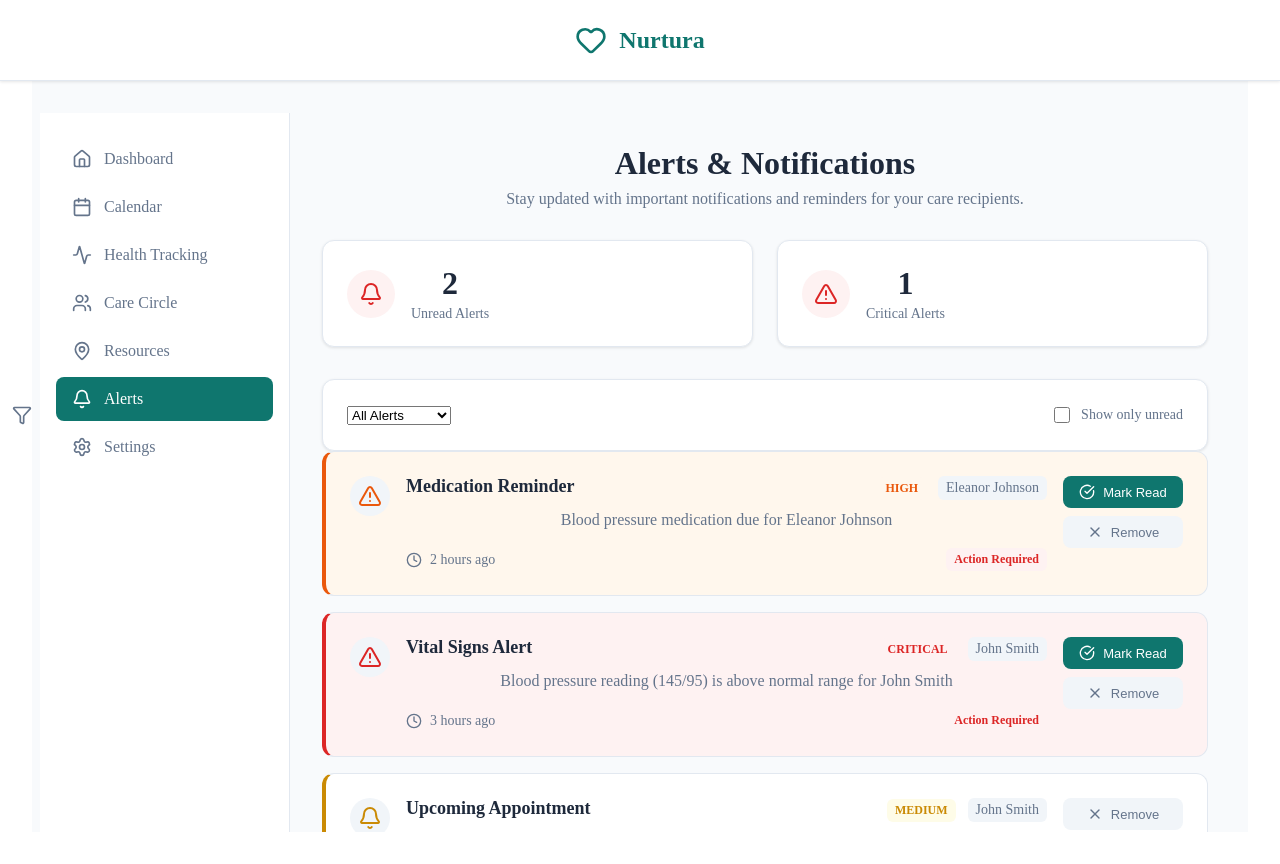
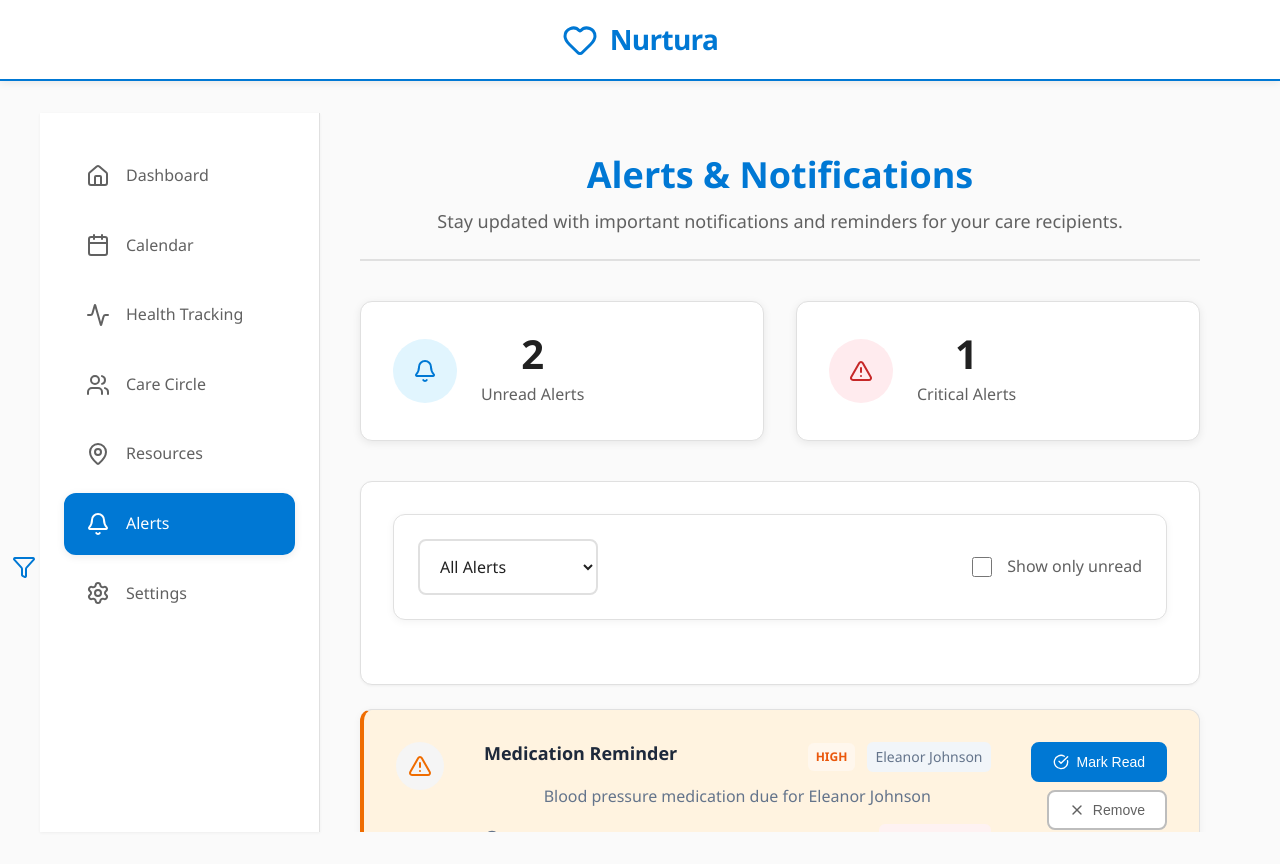
Before and after one commit to TimSeah/Nurtura, a React (Vite) app: page /alerts in a window 1280 px wide. Built offline with nearby package versions, Linux system fonts and the light colour scheme.

Commit message:
feat: Improved the styling for the website to be more welcoming inspired by Mayo Clinic

```diff
--- a/src/components/Layout.css
+++ b/src/components/Layout.css
@@ -1,12 +1,46 @@
 :root {
   --header-height: 81px;
+  /* Mayo Clinic inspired color palette */
+  --primary-blue: #0078d4;
+  --primary-blue-hover: #106ebe;
+  --primary-blue-light: #e1f5fe;
+  --secondary-teal: #008080;
+  --secondary-teal-light: #e0f2f1;
+  --accent-green: #4caf50;
+  --accent-green-light: #e8f5e8;
+  --gray-50: #fafafa;
+  --gray-100: #f5f5f5;
+  --gray-200: #eeeeee;
+  --gray-300: #e0e0e0;
+  --gray-400: #bdbdbd;
+  --gray-500: #9e9e9e;
+  --gray-600: #757575;
+  --gray-700: #616161;
+  --gray-800: #424242;
+  --gray-900: #212121;
+  --text-primary: #212121;
+  --text-secondary: #616161;
+  --text-muted: #757575;
+  --background-primary: #ffffff;
+  --background-secondary: #fafafa;
+  --background-tertiary: #f5f5f5;
+  --border-light: #e0e0e0;
+  --border-medium: #bdbdbd;
+  --shadow-light: 0 1px 3px rgba(0, 0, 0, 0.05);
+  --shadow-medium: 0 2px 8px rgba(0, 0, 0, 0.08);
+  --shadow-heavy: 0 4px 16px rgba(0, 0, 0, 0.12);
+  --radius-small: 4px;
+  --radius-medium: 8px;
+  --radius-large: 12px;
 }
 
 .layout {
   min-height: 100vh;
   display: flex;
   flex-direction: column;
-  background-color: #f8fafc;
+  background-color: var(--background-secondary);
+  font-family: 'Segoe UI', Tahoma, Geneva, Verdana, sans-serif;
+  color: var(--text-primary);
 }
 
 .layout-container {
@@ -21,14 +55,14 @@ html, body {
 }
 
 .layout-header {
-  background: white;
-  border-bottom: 1px solid #e2e8f0;
+  background: var(--background-primary);
+  border-bottom: 2px solid var(--primary-blue);
   position: fixed;
   top: 0;
   left: 0;
   right: 0;
   z-index: 1000;
-  box-shadow: 0 1px 3px 0 rgba(0, 0, 0, 0.1);
+  box-shadow: var(--shadow-medium);
   height: var(--header-height);
   display: flex;
   align-items: center;
@@ -47,24 +81,33 @@ html, body {
   display: flex;
   align-items: center;
   gap: 0.75rem;
-  font-weight: 700;
-  font-size: 1.5rem;
-  color: #0f766e;
+  font-weight: 600;
+  font-size: 1.75rem;
+  color: var(--primary-blue);
+  letter-spacing: -0.025em;
 }
 
 .logo-icon {
-  width: 2rem;
-  height: 2rem;
-  color: #0f766e;
+  width: 2.25rem;
+  height: 2.25rem;
+  color: var(--primary-blue);
 }
 
 .mobile-menu-toggle {
   display: none;
   background: none;
-  border: none;
-  padding: 0.5rem;
+  border: 2px solid var(--border-light);
+  border-radius: var(--radius-medium);
+  padding: 0.75rem;
   cursor: pointer;
-  color: #64748b;
+  color: var(--text-secondary);
+  transition: all 0.2s ease;
+}
+
+.mobile-menu-toggle:hover {
+  border-color: var(--primary-blue);
+  color: var(--primary-blue);
+  background-color: var(--primary-blue-light);
 }
 
 .layout-body {
@@ -78,64 +121,80 @@ html, body {
 }
 
 .sidebar {
-  width: 250px;
-  background: white;
-  border-right: 1px solid #e2e8f0;
-  padding: 1.5rem 0;
-  height: calc(100vh - var(--header-height)); /* Use CSS custom property */
-  position: sticky; /* Use sticky positioning to keep it in place */
+  width: 280px;
+  background: var(--background-primary);
+  border-right: 1px solid var(--border-light);
+  padding: 2rem 0;
+  height: calc(100vh - var(--header-height));
+  position: sticky;
   top: 0;
-  overflow-y: auto; /* Allow scrolling if content is too long */
+  overflow-y: auto;
+  box-shadow: var(--shadow-light);
 }
 
 .nav-items {
   display: flex;
   flex-direction: column;
-  gap: 0.25rem;
-  padding: 0 1rem;
+  gap: 0.5rem;
+  padding: 0 1.5rem;
 }
 
 .nav-item {
   display: flex;
   align-items: center;
-  gap: 0.75rem;
-  padding: 0.75rem 1rem;
-  color: #64748b;
+  gap: 1rem;
+  padding: 1rem 1.25rem;
+  color: var(--text-secondary);
   text-decoration: none;
-  border-radius: 0.5rem;
-  transition: all 0.2s;
+  border-radius: var(--radius-large);
+  transition: all 0.2s ease;
   font-weight: 500;
+  font-size: 1rem;
+  border: 2px solid transparent;
 }
 
 .nav-item:hover {
-  background-color: #f1f5f9;
-  color: #0f766e;
+  background-color: var(--primary-blue-light);
+  color: var(--primary-blue);
+  border-color: var(--primary-blue-light);
+  transform: translateX(4px);
 }
 
 .nav-item.active {
-  background-color: #0f766e;
-  color: white;
+  background-color: var(--primary-blue);
+  color: var(--background-primary);
+  border-color: var(--primary-blue);
+  box-shadow: var(--shadow-medium);
 }
 
 .nav-item.active:hover {
-  background-color: #115e59;
+  background-color: var(--primary-blue-hover);
+  border-color: var(--primary-blue-hover);
+  transform: translateX(4px);
 }
 
 .nav-icon {
-  width: 1.25rem;
-  height: 1.25rem;
+  width: 1.5rem;
+  height: 1.5rem;
+  flex-shrink: 0;
+}
+
+.nav-label {
+  font-size: 1rem;
+  font-weight: 500;
 }
 
 .main-content {
   flex: 1;
-  padding: 2rem;
+  padding: 2.5rem;
   overflow-x: auto;
   overflow-y: auto;
   height: calc(100vh - var(--header-height));
   box-sizing: border-box;
+  background-color: var(--background-secondary);
 }
 
-/* Mobile Styles */
+/* Mobile Styles - Mayo Clinic Theme */
 @media (max-width: 768px) {
   .mobile-menu-toggle {
     display: block;
@@ -143,19 +202,23 @@ html, body {
 
   .layout-body {
     position: relative;
-    padding-top: var(--header-height); /* Use CSS custom property */
+    padding-top: var(--header-height);
+    max-width: 100%;
+    padding-left: 1rem;
+    padding-right: 1rem;
   }
 
   .sidebar {
     position: fixed;
     top: var(--header-height);
-    left: -250px;
-    width: 250px;
+    left: -280px;
+    width: 280px;
     height: calc(100vh - var(--header-height));
     z-index: 999;
     transition: left 0.3s ease;
-    box-shadow: 2px 0 10px rgba(0, 0, 0, 0.1);
+    box-shadow: 4px 0 20px rgba(0, 0, 0, 0.15);
     overflow-y: auto;
+    background: var(--background-primary);
   }
 
   .sidebar.mobile-open {
@@ -166,7 +229,7 @@ html, body {
     content: '';
     position: fixed;
     top: var(--header-height);
-    left: 250px;
+    left: 280px;
     right: 0;
     bottom: 0;
     background: rgba(0, 0, 0, 0.5);
@@ -183,28 +246,31 @@ html, body {
 
 /* Card Styles for Content */
 .card {
-  background: white;
-  border-radius: 0.75rem;
-  padding: 1.5rem;
-  border: 1px solid #e2e8f0;
-  box-shadow: 0 1px 3px 0 rgba(0, 0, 0, 0.1);
+  background: var(--background-primary);
+  border-radius: var(--radius-large);
+  padding: 2rem;
+  border: 1px solid var(--border-light);
+  box-shadow: var(--shadow-light);
+  margin-bottom: 1.5rem;
 }
 
 .card-header {
-  margin-bottom: 1.5rem;
+  margin-bottom: 2rem;
 }
 
 .card-title {
-  font-size: 1.25rem;
+  font-size: 1.5rem;
   font-weight: 600;
-  color: #1e293b;
+  color: var(--text-primary);
   margin: 0;
+  line-height: 1.3;
 }
 
 .card-description {
-  color: #64748b;
-  margin: 0.5rem 0 0 0;
-  font-size: 0.875rem;
+  color: var(--text-secondary);
+  margin: 0.75rem 0 0 0;
+  font-size: 1rem;
+  line-height: 1.5;
 }
 
 /* Button Styles */
@@ -212,38 +278,56 @@ html, body {
   display: inline-flex;
   align-items: center;
   gap: 0.5rem;
-  padding: 0.75rem 1.5rem;
-  border-radius: 0.5rem;
+  padding: 0.875rem 1.75rem;
+  border-radius: var(--radius-medium);
   font-weight: 500;
   text-decoration: none;
-  border: none;
+  border: 2px solid transparent;
   cursor: pointer;
-  transition: all 0.2s;
-  font-size: 0.875rem;
+  transition: all 0.2s ease;
+  font-size: 1rem;
+  line-height: 1;
+  text-align: center;
+  justify-content: center;
+  min-height: 44px; /* Accessibility: minimum touch target */
 }
 
 .btn-primary {
-  background-color: #0f766e;
-  color: white;
+  background-color: var(--primary-blue);
+  color: var(--background-primary);
+  border-color: var(--primary-blue);
 }
 
 .btn-primary:hover {
-  background-color: #115e59;
+  background-color: var(--primary-blue-hover);
+  border-color: var(--primary-blue-hover);
+  transform: translateY(-1px);
+  box-shadow: var(--shadow-medium);
 }
 
 .btn-secondary {
-  background-color: #f1f5f9;
-  color: #64748b;
+  background-color: var(--background-primary);
+  color: var(--text-secondary);
+  border-color: var(--border-medium);
 }
 
 .btn-secondary:hover {
-  background-color: #e2e8f0;
-  color: #334155;
+  background-color: var(--background-tertiary);
+  color: var(--text-primary);
+  border-color: var(--primary-blue);
+  transform: translateY(-1px);
+  box-shadow: var(--shadow-light);
 }
 
 .btn-sm {
-  padding: 0.5rem 1rem;
-  font-size: 0.8125rem;
+  padding: 0.625rem 1.25rem;
+  font-size: 0.875rem;
+  min-height: 36px;
+}
+
+.btn:focus {
+  outline: 2px solid var(--primary-blue);
+  outline-offset: 2px;
 }
 
 /* Improved responsive behavior */
--- a/src/index.css
+++ b/src/index.css
@@ -1,4 +1,4 @@
-/* Global Styles for All Pages */
+/* Global Styles for All Pages - Mayo Clinic Inspired Theme */
 
 /* Ensure proper box-sizing and no layout conflicts */
 *, *::before, *::after {
@@ -10,6 +10,11 @@ body {
   margin: 0;
   padding: 0;
   overflow-x: hidden;
+  font-family: 'Segoe UI', Tahoma, Geneva, Verdana, sans-serif;
+  color: #212121;
+  line-height: 1.6;
+  font-size: 16px;
+  background-color: #fafafa;
 }
 
 /* Ensure root element doesn't interfere with fixed header */
@@ -20,21 +25,75 @@ body {
   text-align: left;
 }
 
+/* Enhanced typography for better readability */
+h1, h2, h3, h4, h5, h6 {
+  color: #212121;
+  font-weight: 600;
+  line-height: 1.3;
+  margin-bottom: 0.75rem;
+}
+
+h1 {
+  font-size: 2.25rem;
+  font-weight: 700;
+}
+
+h2 {
+  font-size: 1.875rem;
+}
+
+h3 {
+  font-size: 1.5rem;
+}
+
+p {
+  color: #616161;
+  line-height: 1.6;
+  margin-bottom: 1rem;
+}
+
+/* Improved form elements for elderly users */
+input, select, textarea {
+  font-size: 16px; /* Prevent zoom on iOS */
+  padding: 0.875rem 1rem;
+  border: 2px solid #e0e0e0;
+  border-radius: 8px;
+  transition: border-color 0.2s ease;
+  font-family: inherit;
+}
+
+input:focus, select:focus, textarea:focus {
+  outline: none;
+  border-color: #0078d4;
+  box-shadow: 0 0 0 3px rgba(0, 120, 212, 0.1);
+}
+
+/* Better select styling */
+select {
+  background-color: white;
+  cursor: pointer;
+  min-height: 44px;
+}
+
 .page-header {
-  margin-bottom: 2rem;
+  margin-bottom: 2.5rem;
+  padding-bottom: 1.5rem;
+  border-bottom: 2px solid #e0e0e0;
 }
 
 .page-header h1 {
-  font-size: 2rem;
+  font-size: 2.25rem;
   font-weight: 700;
-  color: #1e293b;
-  margin: 0 0 0.5rem 0;
+  color: #0078d4;
+  margin: 0 0 0.75rem 0;
+  line-height: 1.2;
 }
 
 .page-header p {
-  color: #64748b;
-  font-size: 1rem;
+  color: #616161;
+  font-size: 1.125rem;
   margin: 0;
+  line-height: 1.5;
 }
 
 /* Health Tracking Styles */
@@ -528,28 +587,34 @@ body {
   height: 1rem;
 }
 
-/* Alert Summary Styles */
+/* Alert Summary Styles - Mayo Clinic Theme */
 .alert-summary {
   display: grid;
-  grid-template-columns: repeat(auto-fit, minmax(250px, 1fr));
-  gap: 1.5rem;
-  margin-bottom: 2rem;
+  grid-template-columns: repeat(auto-fit, minmax(280px, 1fr));
+  gap: 2rem;
+  margin-bottom: 2.5rem;
 }
 
 .summary-card {
   background: white;
-  border-radius: 0.75rem;
-  padding: 1.5rem;
-  border: 1px solid #e2e8f0;
-  box-shadow: 0 1px 3px 0 rgba(0, 0, 0, 0.1);
+  border-radius: 12px;
+  padding: 2rem;
+  border: 1px solid #e0e0e0;
+  box-shadow: 0 2px 8px rgba(0, 0, 0, 0.08);
   display: flex;
   align-items: center;
-  gap: 1rem;
+  gap: 1.5rem;
+  transition: transform 0.2s ease, box-shadow 0.2s ease;
+}
+
+.summary-card:hover {
+  transform: translateY(-2px);
+  box-shadow: 0 4px 16px rgba(0, 0, 0, 0.12);
 }
 
 .summary-icon {
-  width: 3rem;
-  height: 3rem;
+  width: 4rem;
+  height: 4rem;
   border-radius: 50%;
   display: flex;
   align-items: center;
@@ -558,35 +623,52 @@ body {
 }
 
 .summary-info h3 {
-  font-size: 2rem;
+  font-size: 2.5rem;
   font-weight: 700;
-  color: #1e293b;
+  color: #212121;
   margin: 0;
+  line-height: 1;
 }
 
 .summary-info p {
-  color: #64748b;
-  margin: 0.25rem 0 0 0;
-  font-size: 0.875rem;
+  color: #616161;
+  margin: 0.5rem 0 0 0;
+  font-size: 1rem;
+  font-weight: 500;
 }
 
 .alert-filters {
   display: flex;
-  gap: 1rem;
+  gap: 2rem;
   align-items: center;
   flex-wrap: wrap;
+  padding: 1.5rem;
+  background: white;
+  border-radius: 12px;
+  border: 1px solid #e0e0e0;
+  box-shadow: 0 2px 8px rgba(0, 0, 0, 0.05);
+  margin-bottom: 2rem;
 }
 
 .filter-group {
   display: flex;
   align-items: center;
-  gap: 0.5rem;
+  gap: 0.75rem;
 }
 
 .filter-icon {
-  width: 1.25rem;
-  height: 1.25rem;
-  color: #64748b;
+  width: 1.5rem;
+  height: 1.5rem;
+  color: #0078d4;
+}
+
+.filter-group select {
+  min-width: 180px;
+  font-size: 16px;
+  background-color: white;
+  border: 2px solid #e0e0e0;
+  border-radius: 8px;
+  color: #212121;
 }
 
 .filter-toggle {
@@ -596,15 +678,17 @@ body {
 .toggle-label {
   display: flex;
   align-items: center;
-  gap: 0.5rem;
-  font-size: 0.875rem;
+  gap: 0.75rem;
+  font-size: 1rem;
   cursor: pointer;
-  color: #64748b;
+  color: #616161;
+  font-weight: 500;
 }
 
 .toggle-label input[type="checkbox"] {
-  width: 1rem;
-  height: 1rem;
+  width: 1.25rem;
+  height: 1.25rem;
+  cursor: pointer;
 }
 
 .checkbox-label {
@@ -624,30 +708,37 @@ body {
 .alerts-container {
   display: flex;
   flex-direction: column;
-  gap: 1rem;
+  gap: 1.5rem;
 }
 
 .alert-card {
   background: white;
-  border: 1px solid #e2e8f0;
-  border-left: 4px solid #e2e8f0;
-  border-radius: 0.75rem;
-  padding: 1.5rem;
+  border: 1px solid #e0e0e0;
+  border-left: 4px solid #e0e0e0;
+  border-radius: 12px;
+  padding: 2rem;
   display: flex;
-  justify-content: space-between;
-  align-items: flex-start;
+  gap: 1.5rem;
+  transition: all 0.2s ease;
+  box-shadow: 0 2px 8px rgba(0, 0, 0, 0.05);
+}
+
+.alert-card:hover {
+  transform: translateY(-2px);
+  box-shadow: 0 4px 16px rgba(0, 0, 0, 0.1);
 }
 
 .alert-card.unread {
-  border-left-width: 4px;
+  border-left-width: 6px;
+  background: #fafafa;
 }
 
-/* Alert Card Content Styles */
+/* Alert Card Content Styles - Mayo Clinic Theme */
 .alert-icon {
-  width: 2.5rem;
-  height: 2.5rem;
+  width: 3rem;
+  height: 3rem;
   border-radius: 50%;
-  background: #f1f5f9;
+  background: #f5f5f5;
   display: flex;
   align-items: center;
   justify-content: center;
@@ -663,7 +754,8 @@ body {
   display: flex;
   justify-content: space-between;
   align-items: flex-start;
-  margin-bottom: 0.5rem;
+  margin-bottom: 0.75rem;
+  gap: 1rem;
 }
 
 .alert-header h3 {
@@ -762,30 +854,36 @@ body {
   justify-content: center;
 }
 
-/* No Alerts State */
+/* No Alerts State - Mayo Clinic Theme */
 .no-alerts {
   text-align: center;
-  padding: 3rem;
-  color: #64748b;
+  padding: 4rem 2rem;
+  color: #616161;
+  background: white;
+  border-radius: 12px;
+  border: 1px solid #e0e0e0;
+  box-shadow: 0 2px 8px rgba(0, 0, 0, 0.05);
 }
 
 .no-alerts-icon {
-  width: 4rem;
-  height: 4rem;
-  color: #cbd5e1;
-  margin: 0 auto 1rem;
+  width: 5rem;
+  height: 5rem;
+  color: #bdbdbd;
+  margin: 0 auto 1.5rem;
 }
 
 .no-alerts h3 {
-  font-size: 1.25rem;
+  font-size: 1.5rem;
   font-weight: 600;
-  color: #1e293b;
-  margin: 0 0 0.5rem 0;
+  color: #212121;
+  margin: 0 0 1rem 0;
 }
 
 .no-alerts p {
-  color: #64748b;
+  color: #616161;
   margin: 0;
+  font-size: 1.125rem;
+  line-height: 1.5;
 }
 
 /* Settings Styles */
@@ -1047,45 +1145,51 @@ body {
   }
 }
 
-/* Mobile Responsive Styles for Alerts */
+/* Mobile Responsive Styles for Alerts - Mayo Clinic Theme */
 @media (max-width: 768px) {
   .alert-summary {
     grid-template-columns: 1fr;
-    gap: 1rem;
+    gap: 1.5rem;
   }
 
   .summary-card {
-    padding: 1rem;
+    padding: 1.5rem;
   }
 
   .summary-icon {
-    width: 2.5rem;
-    height: 2.5rem;
+    width: 3rem;
+    height: 3rem;
   }
 
   .summary-info h3 {
-    font-size: 1.5rem;
+    font-size: 2rem;
   }
 
   .alert-filters {
     flex-direction: column;
     align-items: stretch;
-    gap: 1rem;
+    gap: 1.5rem;
+    padding: 1.25rem;
   }
 
   .filter-toggle {
     margin-left: 0;
   }
 
+  .filter-group select {
+    min-width: 100%;
+  }
+
   .alert-card {
     flex-direction: column;
-    gap: 1rem;
+    gap: 1.25rem;
+    padding: 1.5rem;
   }
 
   .alert-header {
     flex-direction: column;
     align-items: flex-start;
-    gap: 0.5rem;
+    gap: 0.75rem;
   }
 
   .alert-meta {
@@ -1094,18 +1198,29 @@ body {
 
   .alert-actions {
     flex-direction: row;
-    justify-content: flex-end;
+    justify-content: flex-start;
     align-items: center;
+    width: 100%;
   }
 
   .alert-actions .btn {
+    flex: 1;
     min-width: auto;
-    padding: 0.5rem 1rem;
+    padding: 0.75rem 1rem;
   }
 
   .alert-footer {
     flex-direction: column;
     align-items: flex-start;
-    gap: 0.5rem;
+    gap: 0.75rem;
+  }
+
+  .no-alerts {
+    padding: 2.5rem 1.5rem;
+  }
+
+  .no-alerts-icon {
+    width: 4rem;
+    height: 4rem;
   }
 }
--- a/src/pages/Alerts.tsx
+++ b/src/pages/Alerts.tsx
@@ -41,21 +41,21 @@ const Alerts: React.FC = () => {
 
   const getPriorityColor = (priority: Alert['priority']) => {
     switch (priority) {
-      case 'critical': return '#dc2626';
-      case 'high': return '#ea580c';
-      case 'medium': return '#ca8a04';
-      case 'low': return '#16a34a';
-      default: return '#64748b';
+      case 'critical': return '#c62828'; // Mayo Clinic red
+      case 'high': return '#ef6c00'; // Mayo Clinic orange
+      case 'medium': return '#f57f17'; // Mayo Clinic amber
+      case 'low': return '#2e7d32'; // Mayo Clinic green
+      default: return '#616161'; // Mayo Clinic gray
     }
   };
 
   const getPriorityBorderColor = (priority: Alert['priority']) => {
     switch (priority) {
-      case 'critical': return '#fef2f2';
-      case 'high': return '#fff7ed';
-      case 'medium': return '#fefce8';
-      case 'low': return '#f0fdf4';
-      default: return '#f8fafc';
+      case 'critical': return '#ffebee'; // Light red background
+      case 'high': return '#fff3e0'; // Light orange background
+      case 'medium': return '#fff8e1'; // Light amber background
+      case 'low': return '#e8f5e8'; // Light green background
+      default: return '#fafafa'; // Light gray background
     }
   };
 
@@ -98,7 +98,7 @@ const Alerts: React.FC = () => {
       {/* Alert Summary */}
       <div className="alert-summary">
         <div className="summary-card">
-          <div className="summary-icon" style={{ backgroundColor: '#fef2f2', color: '#dc2626' }}>
+          <div className="summary-icon" style={{ backgroundColor: '#e1f5fe', color: '#0078d4' }}>
             <Bell />
           </div>
           <div className="summary-info">
@@ -107,7 +107,7 @@ const Alerts: React.FC = () => {
           </div>
         </div>
         <div className="summary-card">
-          <div className="summary-icon" style={{ backgroundColor: '#fef2f2', color: '#dc2626' }}>
+          <div className="summary-icon" style={{ backgroundColor: '#ffebee', color: '#c62828' }}>
             <AlertTriangle />
           </div>
           <div className="summary-info">
```
